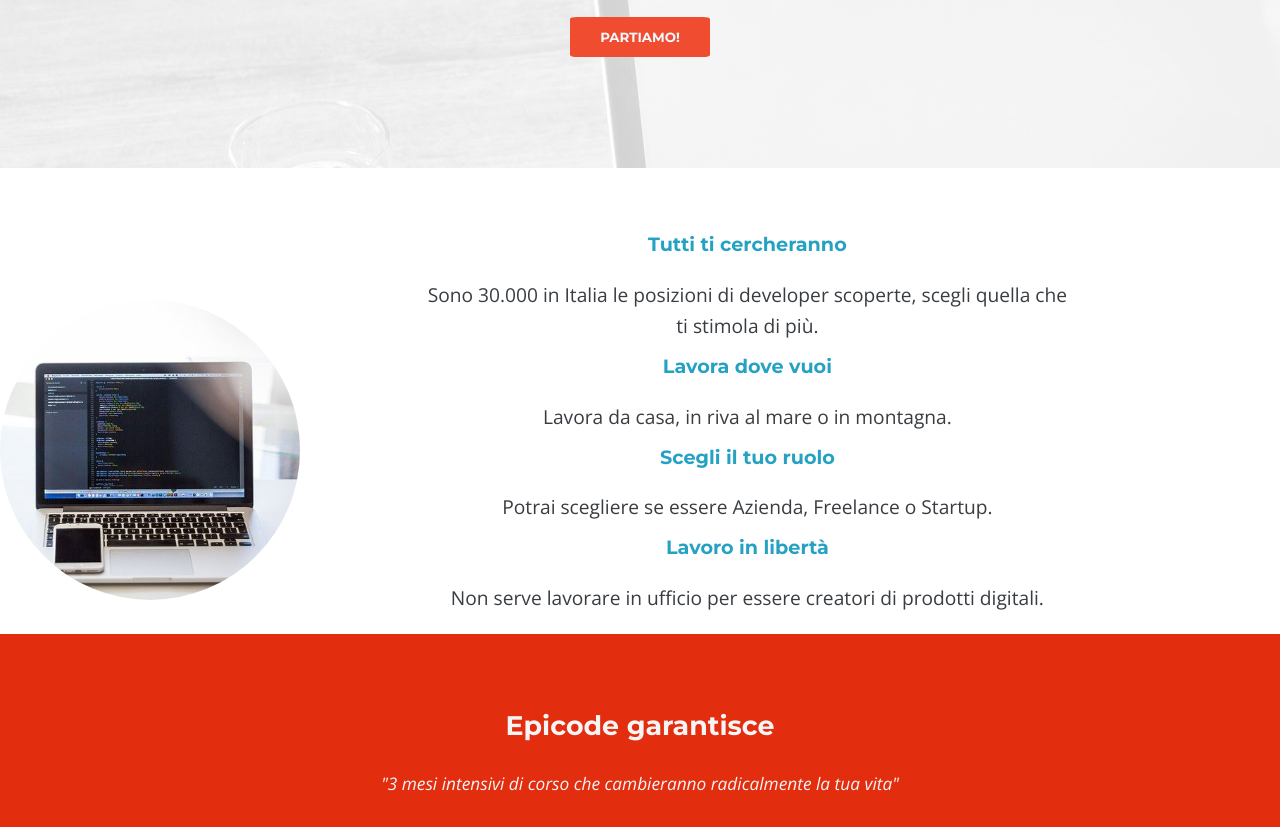
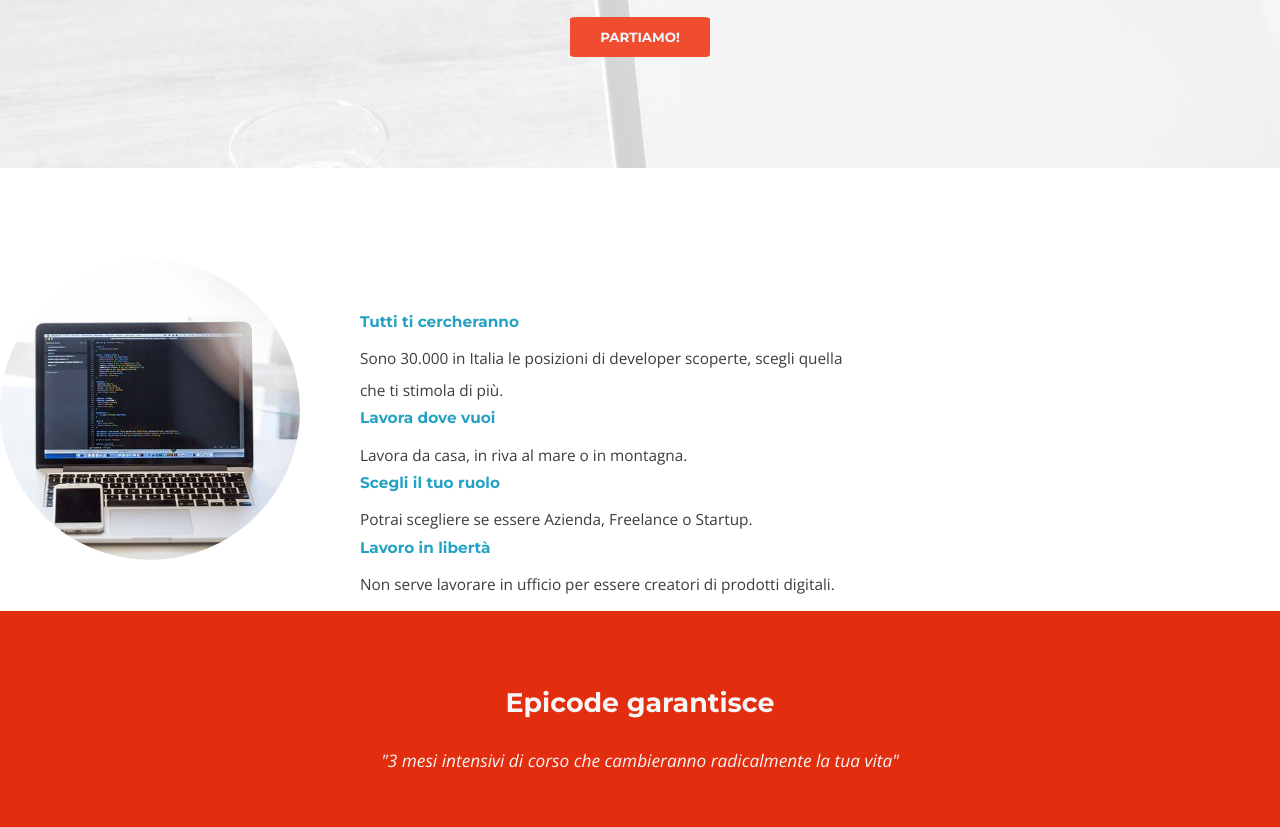
Before and after one commit to marty957/U1-W1-D5, a plain HTML site: page index-desktop.html in a window 1280 px wide. Shown: the part 270-1097 px from the top of the page. Drawn offline with nearby package versions, Linux system fonts and the light colour scheme.

Commit message:
section update

```diff
--- a/css/style-desktop.css
+++ b/css/style-desktop.css
@@ -86,26 +86,30 @@ main h3 {
   color: #25a2c3;
   line-height: 1.5em;
 }
+.articolo {
+  margin-inline: auto;
+  text-align: center;
+  display: inline-block;
+  vertical-align: baseline;
+  max-width: 48%;
+}
 article {
   padding-inline: 20px;
-  display: inline-block;
+  font-size: 0.8em;
   vertical-align: bottom;
-  margin-inline: 8vw;
-  max-width: 50%;
-  text-align: center;
-  display: inline-block;
+  margin-inline: 35px;
+
+  text-align: left;
 }
 article h3 {
   margin-bottom: 10px;
 }
-article p {
-  padding-block: 10px;
-}
+
 /*immagine circolare*/
 
 .circleimg {
   border-radius: 100%;
-  margin-block: 15px;
+  margin-block: 30px;
 }
 /*div con sfondo arancione scuoro*/
 .orange {
--- a/index-desktop.html
+++ b/index-desktop.html
@@ -26,7 +26,10 @@
       </div>
     </header>
     <main>
+      <div class="articolo">
         <img src="./images/notebook.jpg" alt="notebook" width="300px" height="300px" class="circleimg" />
+      </div>
+      <div class="articolo">
         <article>
           <h3>Tutti ti cercheranno</h3>
           <p>Sono 30.000 in Italia le posizioni di developer scoperte, scegli quella che ti stimola di più.</p>
@@ -37,6 +40,7 @@
           <h3>Lavoro in libertà</h3>
           <p>Non serve lavorare in ufficio per essere creatori di prodotti digitali.</p>
         </article>
+      </div>
       <div class="orange">
         <h2>Epicode garantisce</h2>
 
```
Lines whose indentation alone changed are shown as unchanged.
